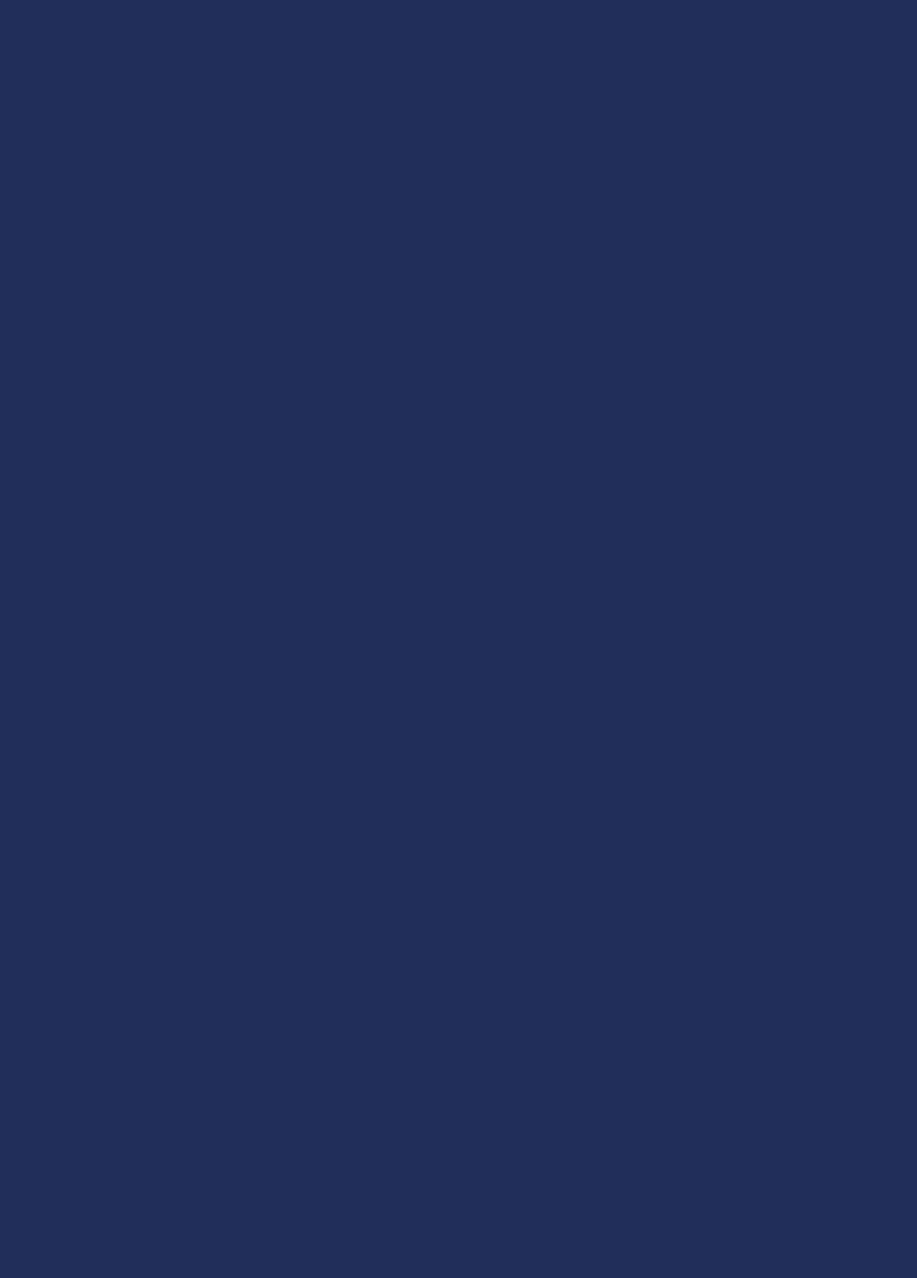
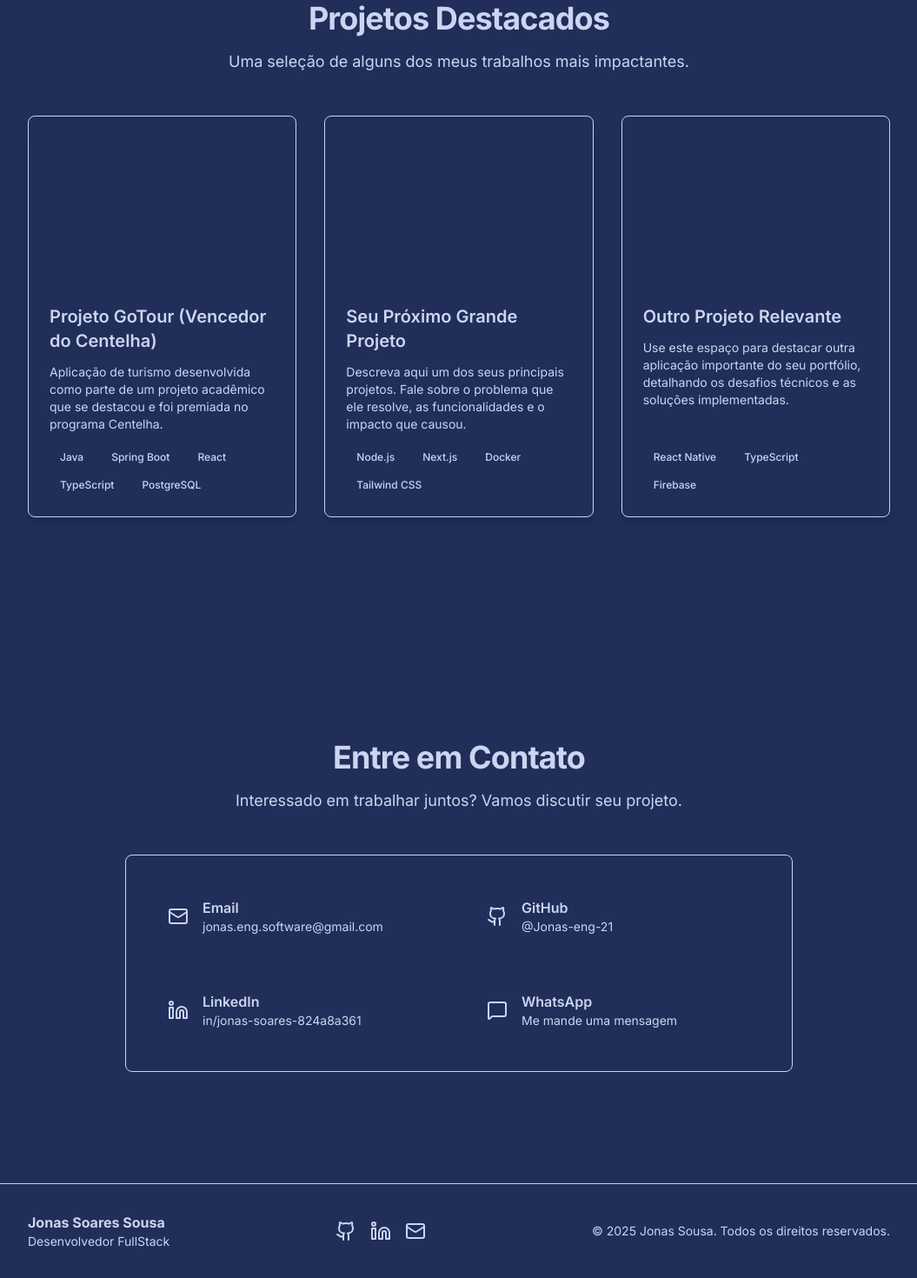
Before and after one commit to Jonas-eng-21/portifolio, a Next.js app in the folder app/: page / in a window 1280 px wide. Shown: the part 2912-4382 px from the top of the page at 87% size, without its empty margins (112-1167 px from the left). Before the commit the page ends 2785 px from the top, so only its background shows below. Built offline with nearby package versions, Linux system fonts and the light colour scheme.

Commit message:
Adicionando novas páginas de footer

```diff
--- a/app/public/locales/en/common.json
+++ b/app/public/locales/en/common.json
@@ -52,5 +52,30 @@
   "edu_2_title": "Technician in Computer Maintenance and Support",
   "edu_2_institution": "ETE Pedro Muniz Falcão",
   "edu_2_date": "2016 - 2018",
-  "edu_2_desc": "• Technical training integrated with high school."
+  "edu_2_desc": "• Technical training integrated with high school.",
+
+  "projects_title": "Featured Projects",
+  "projects_subtitle": "A selection of some of my most impactful work.",
+
+  "proj_1_title": "GoTour Project (Centelha Program Winner)",
+  "proj_1_desc": "A tourism application developed as part of an academic project that stood out and was awarded in the Centelha program.",
+  "proj_1_tech": "Java, Spring Boot, React, TypeScript, PostgreSQL",
+
+  "proj_2_title": "Your Next Great Project",
+  "proj_2_desc": "Describe one of your main projects here. Talk about the problem it solves, its features, and the impact it had.",
+  "proj_2_tech": "Node.js, Next.js, Docker, Tailwind CSS",
+
+  "proj_3_title": "Another Relevant Project",
+  "proj_3_desc": "Use this space to highlight another important application from your portfolio, detailing technical challenges and implemented solutions.",
+  "proj_3_tech": "React Native, TypeScript, Firebase",
+
+  "contact_title": "Get in Touch",
+  "contact_subtitle": "Interested in working together? Let's discuss your project.",
+  "contact_email_title": "Email",
+  "contact_github_title": "GitHub",
+  "contact_linkedin_title": "LinkedIn",
+  "contact_whatsapp_title": "WhatsApp",
+  "contact_whatsapp_cta": "Send me a message",
+
+  "footer_copyright": "© 2025 Jonas Sousa. All rights reserved."
 }
--- a/app/public/locales/pt/common.json
+++ b/app/public/locales/pt/common.json
@@ -52,5 +52,30 @@
   "edu_2_title": "Técnico em Manutenção e Suporte em Informática",
   "edu_2_institution": "ETE Pedro Muniz Falcão",
   "edu_2_date": "2016 - 2018",
-  "edu_2_desc": "• Formação técnica integrada ao ensino médio."
+  "edu_2_desc": "• Formação técnica integrada ao ensino médio.",
+
+  "projects_title": "Projetos Destacados",
+  "projects_subtitle": "Uma seleção de alguns dos meus trabalhos mais impactantes.",
+
+  "proj_1_title": "Projeto GoTour (Vencedor do Centelha)",
+  "proj_1_desc": "Aplicação de turismo desenvolvida como parte de um projeto acadêmico que se destacou e foi premiada no programa Centelha.",
+  "proj_1_tech": "Java, Spring Boot, React, TypeScript, PostgreSQL",
+
+  "proj_2_title": "Seu Próximo Grande Projeto",
+  "proj_2_desc": "Descreva aqui um dos seus principais projetos. Fale sobre o problema que ele resolve, as funcionalidades e o impacto que causou.",
+  "proj_2_tech": "Node.js, Next.js, Docker, Tailwind CSS",
+
+  "proj_3_title": "Outro Projeto Relevante",
+  "proj_3_desc": "Use este espaço para destacar outra aplicação importante do seu portfólio, detalhando os desafios técnicos e as soluções implementadas.",
+  "proj_3_tech": "React Native, TypeScript, Firebase",
+
+  "contact_title": "Entre em Contato",
+  "contact_subtitle": "Interessado em trabalhar juntos? Vamos discutir seu projeto.",
+  "contact_email_title": "Email",
+  "contact_github_title": "GitHub",
+  "contact_linkedin_title": "LinkedIn",
+  "contact_whatsapp_title": "WhatsApp",
+  "contact_whatsapp_cta": "Me mande uma mensagem",
+
+  "footer_copyright": "© 2025 Jonas Sousa. Todos os direitos reservados."
 }
--- /dev/null
+++ b/app/src/app/components/Footer.tsx
@@ -0,0 +1,27 @@
+import { Github, Linkedin, Mail } from 'lucide-react';
+
+interface FooterProps {
+  t: {
+    job_title: string;
+    footer_copyright: string;
+  };
+}
+
+export const Footer = ({ t }: FooterProps) => {
+  return (
+    <footer className="w-full border-t border-t-[var(--border)] bg-[var(--background)]">
+      <div className="container mx-auto flex max-w-5xl flex-col items-center justify-between gap-4 px-4 py-8 sm:flex-row">
+        <div>
+          <h3 className="font-bold">Jonas Soares Sousa</h3>
+          <p className="text-sm text-[var(--foreground-muted)]">{t.job_title}</p>
+        </div>
+        <div className="flex gap-4">
+          <a href="https://github.com/seu-usuario-github" target="_blank" rel="noopener noreferrer" aria-label="GitHub" className="text-[var(--foreground-muted)] hover:text-[var(--accent)]"><Github /></a>
+          <a href="https://linkedin.com/in/seu-usuario-linkedin" target="_blank" rel="noopener noreferrer" aria-label="LinkedIn" className="text-[var(--foreground-muted)] hover:text-[var(--accent)]"><Linkedin /></a>
+          <a href="mailto:jonas.eng.software@gmail.com" aria-label="Email" className="text-[var(--foreground-muted)] hover:text-[var(--accent)]"><Mail /></a>
+        </div>
+        <p className="text-sm text-[var(--foreground-muted)]">{t.footer_copyright}</p>
+      </div>
+    </footer>
+  );
+};
--- /dev/null
+++ b/app/src/app/components/sections/ContactSection.tsx
@@ -0,0 +1,78 @@
+// app/components/sections/ContactSection.tsx
+
+import { Mail, Github, Linkedin, MessageSquare } from 'lucide-react';
+
+interface ContactSectionProps {
+  t: {
+    contact_title: string;
+    contact_subtitle: string;
+    contact_email_title: string;
+    contact_github_title: string;
+    contact_linkedin_title: string;
+    contact_whatsapp_title: string;
+    contact_whatsapp_cta: string;
+  };
+}
+
+export const ContactSection = ({ t }: ContactSectionProps) => {
+  const contacts = [
+    {
+      icon: <Mail size={24} />,
+      title: t.contact_email_title,
+      info: 'jonas.eng.software@gmail.com',
+      href: 'mailto:jonas.eng.software@gmail.com',
+    },
+    {
+      icon: <Github size={24} />,
+      title: t.contact_github_title,
+      info: '@Jonas-eng-21',
+      href: 'https://github.com/Jonas-eng-21',
+    },
+    {
+      icon: <Linkedin size={24} />,
+      title: t.contact_linkedin_title,
+      info: 'in/jonas-soares-824a8a361',
+      href: 'https://www.linkedin.com/in/jonas-soares-824a8a361/',
+    },
+    {
+      icon: <MessageSquare size={24} />,
+      title: t.contact_whatsapp_title,
+      info: t.contact_whatsapp_cta,
+      href: 'https://wa.me/5587991364331',
+    },
+  ];
+
+  return (
+    <section id="contato" className="w-full bg-[var(--background)] py-24 sm:py-32">
+      <div className="container mx-auto max-w-5xl px-4">
+        <div className="mb-12 text-center">
+          <h2 className="text-3xl font-bold tracking-tight sm:text-4xl">
+            {t.contact_title}
+          </h2>
+          <p className="mt-4 text-lg text-[var(--foreground-muted)]">
+            {t.contact_subtitle}
+          </p>
+        </div>
+        <div className="mx-auto max-w-3xl rounded-lg border border-[var(--border)] bg-[var(--surface)] p-8">
+          <div className="grid grid-cols-1 gap-8 sm:grid-cols-2">
+            {contacts.map((contact) => (
+              <a
+                key={contact.title}
+                href={contact.href}
+                target="_blank"
+                rel="noopener noreferrer"
+                className="group flex items-center gap-4 rounded-lg p-4 transition-colors hover:bg-[var(--border)]"
+              >
+                <div className="text-[var(--accent)]">{contact.icon}</div>
+                <div>
+                  <h3 className="font-semibold">{contact.title}</h3>
+                  <p className="text-sm text-[var(--foreground-muted)]">{contact.info}</p>
+                </div>
+              </a>
+            ))}
+          </div>
+        </div>
+      </div>
+    </section>
+  );
+};
--- /dev/null
+++ b/app/src/app/components/sections/ProjectsSection.tsx
@@ -0,0 +1,80 @@
+// app/components/sections/ProjectsSection.tsx
+
+interface ProjectsSectionProps {
+  t: {
+    projects_title: string;
+    projects_subtitle: string;
+    proj_1_title: string;
+    proj_1_desc: string;
+    proj_1_tech: string;
+    proj_2_title: string;
+    proj_2_desc: string;
+    proj_2_tech: string;
+    proj_3_title: string;
+    proj_3_desc: string;
+    proj_3_tech: string;
+  };
+}
+
+export const ProjectsSection = ({ t }: ProjectsSectionProps) => {
+  const projects = [
+    {
+      title: t.proj_1_title,
+      description: t.proj_1_desc,
+      tech: t.proj_1_tech,
+    },
+    {
+      title: t.proj_2_title,
+      description: t.proj_2_desc,
+      tech: t.proj_2_tech,
+    },
+    {
+      title: t.proj_3_title,
+      description: t.proj_3_desc,
+      tech: t.proj_3_tech,
+    },
+  ];
+
+  return (
+    <section id="projetos" className="w-full bg-[var(--surface)] py-24 sm:py-32">
+      <div className="container mx-auto max-w-5xl px-4">
+        <div className="mb-12 text-center">
+          <h2 className="text-3xl font-bold tracking-tight sm:text-4xl">
+            {t.projects_title}
+          </h2>
+          <p className="mt-4 text-lg text-[var(--foreground-muted)]">
+            {t.projects_subtitle}
+          </p>
+        </div>
+
+        <div className="grid grid-cols-1 gap-8 md:grid-cols-2 lg:grid-cols-3">
+          {projects.map((project) => (
+            <div
+              key={project.title}
+              className="flex flex-col overflow-hidden rounded-lg border border-[var(--border)] bg-[var(--background)] shadow-lg"
+            >
+              <div className="h-48 w-full bg-[var(--surface)]" />
+
+              <div className="flex flex-1 flex-col p-6">
+                <h3 className="text-xl font-semibold">{project.title}</h3>
+                <p className="mt-3 flex-1 text-sm text-[var(--foreground-muted)]">
+                  {project.description}
+                </p>
+                <div className="mt-4 flex flex-wrap gap-2">
+                  {project.tech.split(', ').map((tech: string) => (
+                    <span
+                      key={tech}
+                      className="rounded-full bg-[var(--surface)] px-3 py-1 text-xs font-medium text-[var(--accent)]"
+                    >
+                      {tech}
+                    </span>
+                  ))}
+                </div>
+              </div>
+            </div>
+          ))}
+        </div>
+      </div>
+    </section>
+  );
+};
--- a/app/src/app/layout.tsx
+++ b/app/src/app/layout.tsx
@@ -2,6 +2,8 @@ import type { Metadata } from 'next';
 import { Inter } from 'next/font/google';
 import './globals.css';
 import { Header } from './components/Header';
+import { Footer } from './components/Footer';
+import { getTranslations } from '../../public/lib/i18n';
 
 const inter = Inter({ subsets: ['latin'] });
 
@@ -10,16 +12,20 @@ export const metadata: Metadata = {
   description: 'Portfólio de Jonas Soares',
 };
 
-export default function RootLayout({
+export default async function RootLayout({
   children,
 }: Readonly<{
   children: React.ReactNode;
 }>) {
+
+  const t = await getTranslations('pt');
+
   return (
     <html lang="pt-BR" className="dark">
       <body className={inter.className}>
         <Header />
         {children}
+        <Footer t={t} />
       </body>
     </html>
   );
--- a/app/src/app/page.tsx
+++ b/app/src/app/page.tsx
@@ -1,6 +1,8 @@
 import { getTranslations } from "../../public/lib/i18n";
+import { ContactSection } from "./components/sections/ContactSection";
 import { ExperienceSection } from "./components/sections/ExperienceSection";
 import { HomeSection } from "./components/sections/HomeSection";
+import { ProjectsSection } from "./components/sections/ProjectsSection";
 import { SkillsSection } from "./components/sections/SkillsSection";
 
 
@@ -12,6 +14,8 @@ export default async function Home() {
       <HomeSection t={t} />
       <SkillsSection t={t}/>
       <ExperienceSection t={t}/>
+      <ProjectsSection t={t} />
+      <ContactSection t={t} />
     </main>
   );
 }
```
